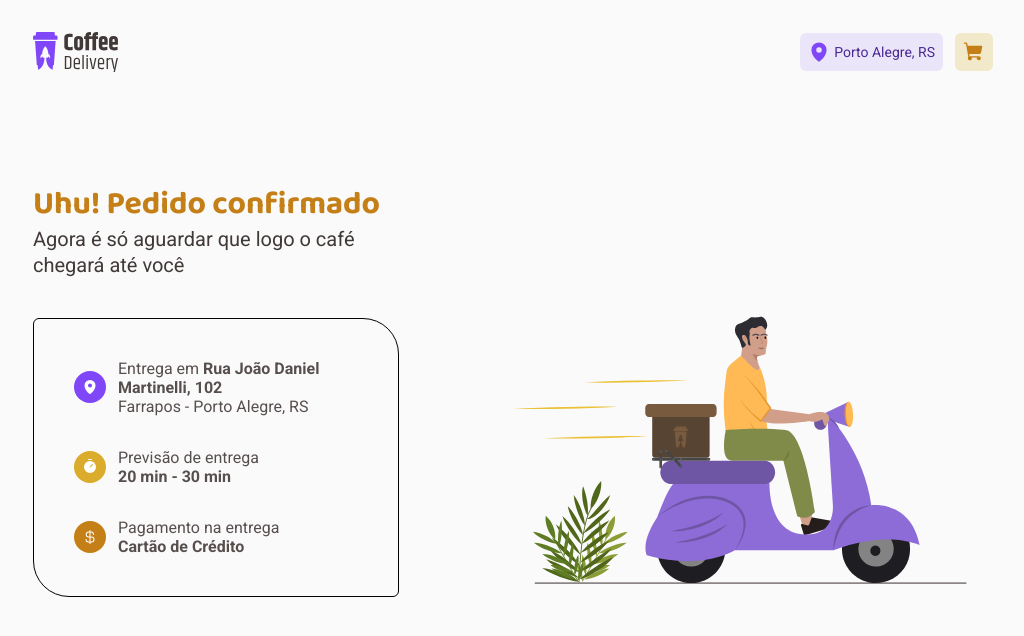
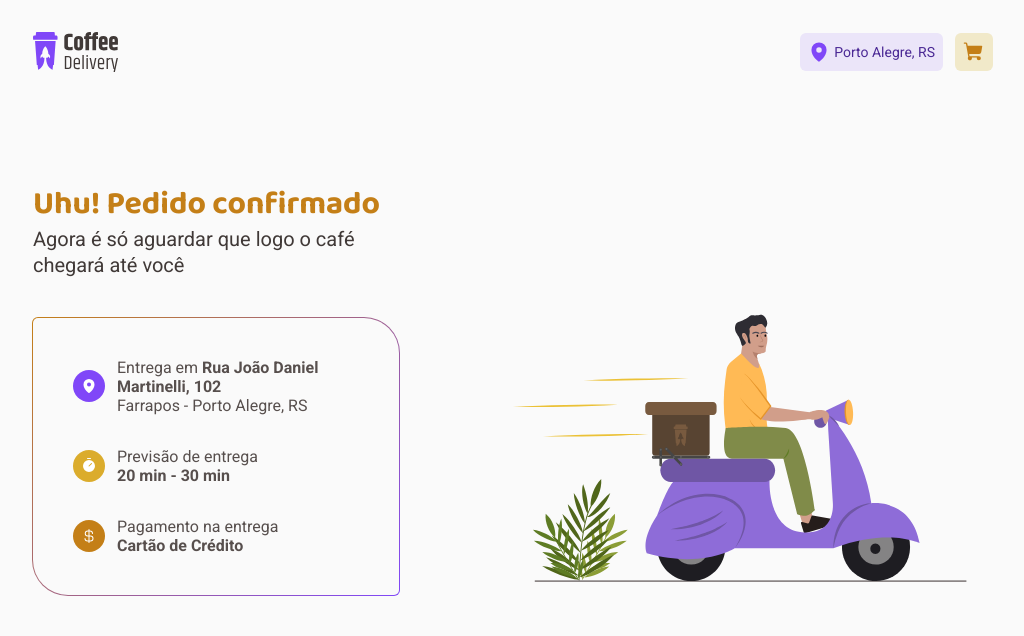
Before and after one commit to jaocruz/coffee-delivery, a React (Vite) app: page /delivery in a window 1280 px wide. Shown: the top 636 px of the page, without its empty margins (127-1151 px from the left). Built offline with nearby package versions, Linux system fonts and the light colour scheme.

Commit message:
aplicando gradiente na borda com border-radius

```diff
--- a/src/pages/delivery/styles.ts
+++ b/src/pages/delivery/styles.ts
@@ -46,20 +46,41 @@ export const DeliveryContainer = styled.main`
 export const OrderInfo = styled.div`
    grid-area: orderinfo;
 
+   position: relative;
+
    display: flex;
    flex-direction: column;
 
    row-gap: 2rem;
-
    padding: 2.5rem;
 
-   border-top-left-radius: 0.375rem;
-   border-bottom-right-radius: 0.375rem;
+   background: ${props => props.theme.background};
 
-   border-top-right-radius: 2.25rem;
-   border-bottom-left-radius: 2.25rem;
+   border-top-left-radius: calc(0.375rem - 1px);
+   border-bottom-right-radius: calc(0.375rem - 1px);
 
-   border: 1px solid black;
+   border-top-right-radius: calc(2.25rem - 1px);
+   border-bottom-left-radius: calc(2.25rem - 1px);
+
+   &::before{
+      content: '';
+      z-index: -1;
+
+      top: -1px;
+      left: -1px;
+      right: -1px;
+      bottom: -1px;
+
+      position: absolute;
+
+      border-top-left-radius: 0.375rem;
+      border-bottom-right-radius: 0.375rem;
+
+      border-top-right-radius: 2.25rem;
+      border-bottom-left-radius: 2.25rem;
+
+      background-image: linear-gradient(135deg, ${props => props.theme["yellow-dark"]} 0%, ${props => props.theme.purple});
+   }
 
    .item{
       display: grid;
```
